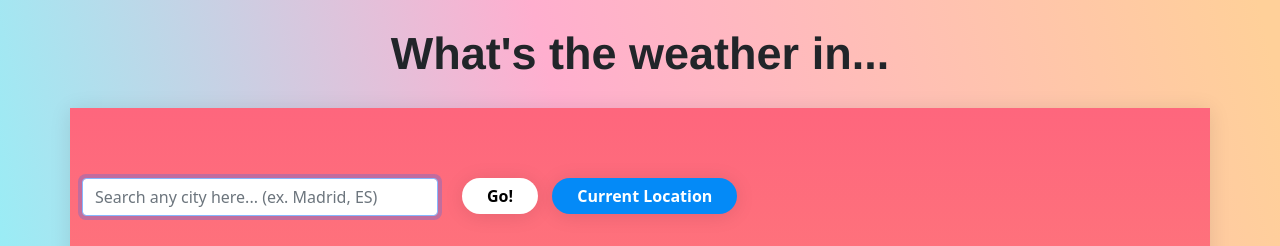
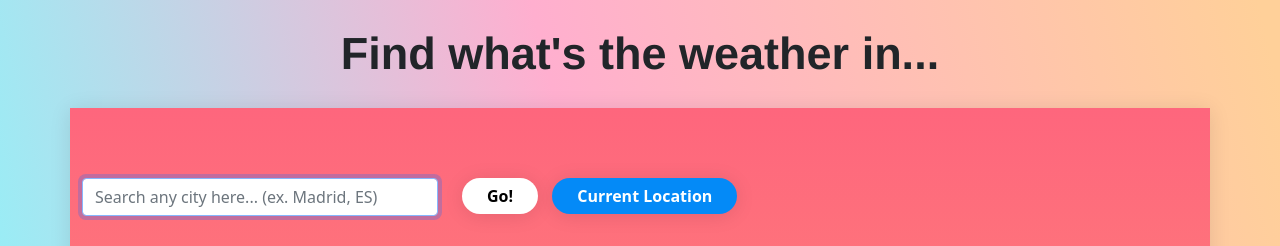
Before and after one commit to naianti/weather-app, a plain HTML site: page index.html in a window 1280 px wide. Shown: the top 246 px of the page. Drawn offline with nearby package versions, Linux system fonts and the light colour scheme.

Commit message:
Change the copy header

```diff
--- a/index.html
+++ b/index.html
@@ -18,7 +18,7 @@
 
   <body>
 
-  <header>What's the weather in... </header>
+  <header>Find what's the weather in... </header>
 
     <div class="container">
 
```
